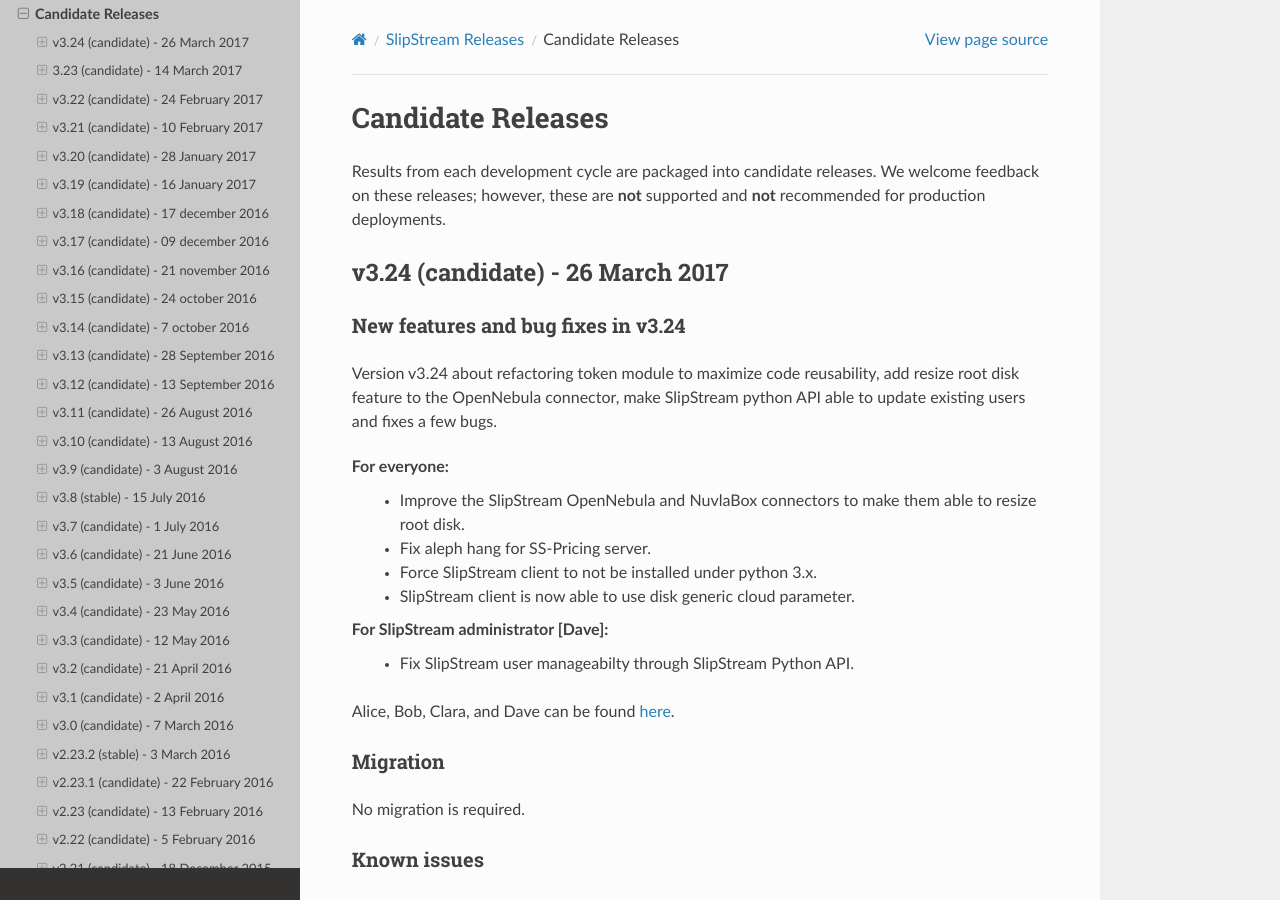
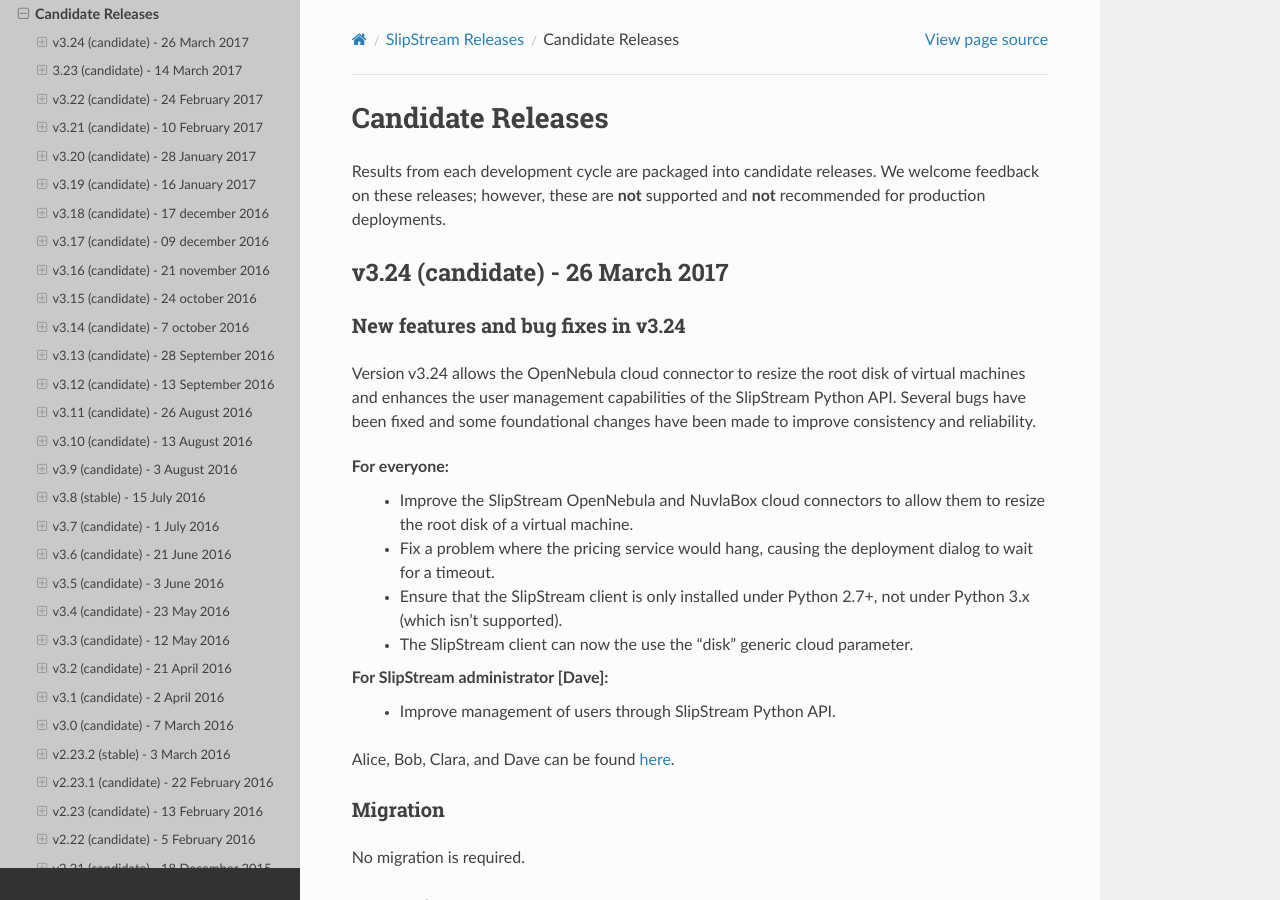
Before and after one commit to slipstream/SlipStreamDocumentation, a Sphinx documentation site: the page built from docs/release_notes/candidate_releases.rst, in a window 1280 px wide and 900 px high. Built offline with Sphinx 7.4.7 and the Read the Docs theme 2.0.0, drawn with Linux system fonts in a browser that asks for light colours.

Commit message:
change phrasing of release notes

```diff
--- a/docs/release_notes/candidate_releases.rst
+++ b/docs/release_notes/candidate_releases.rst
@@ -11,19 +11,24 @@
 New features and bug fixes in v3.24
 ~~~~~~~~~~~~~~~~~~~~~~~~~~~~~~~~~~~
 
-Version v3.24 about refactoring token module to maximize code reusability,
-add resize root disk feature to the OpenNebula connector,
-make SlipStream python API able to update existing users and fixes a few bugs.
+Version v3.24 allows the OpenNebula cloud connector to resize the root
+disk of virtual machines and enhances the user management capabilities
+of the SlipStream Python API. Several bugs have been fixed and some
+foundational changes have been made to improve consistency and
+reliability.
 
 For everyone:
- - Improve the SlipStream OpenNebula and NuvlaBox connectors to make them
-   able to resize root disk.
- - Fix aleph hang for SS-Pricing server.
- - Force SlipStream client to not be installed under python 3.x.
- - SlipStream client is now able to use disk generic cloud parameter.
+ - Improve the SlipStream OpenNebula and NuvlaBox cloud connectors to
+   allow them to resize the root disk of a virtual machine.
+ - Fix a problem where the pricing service would hang, causing the
+   deployment dialog to wait for a timeout.
+ - Ensure that the SlipStream client is only installed under Python
+   2.7+, not under Python 3.x (which isn't supported).
+ - The SlipStream client can now the use the "disk" generic cloud
+   parameter.
 
 For SlipStream administrator [Dave]:
- - Fix SlipStream user manageabilty through SlipStream Python API.
+ - Improve management of users through SlipStream Python API.
 
 Alice, Bob, Clara, and Dave can be found
 `here <http://sixsq.com/personae/>`_.
```
